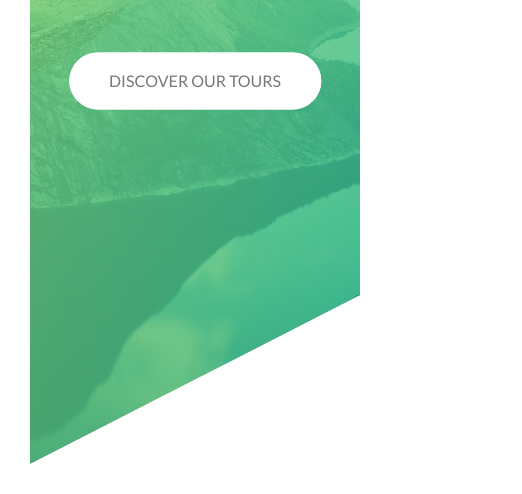
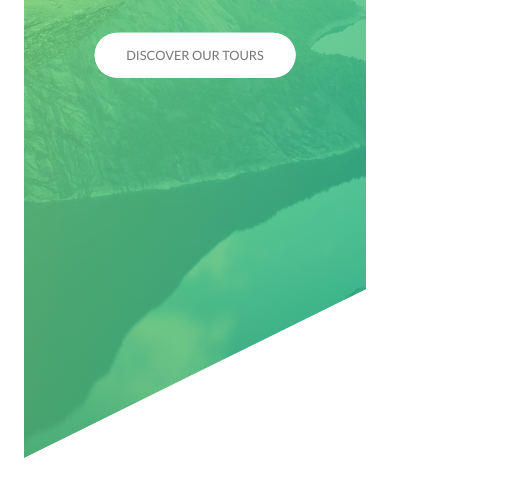
Before and after one commit to mikec-git/Natours, a website: page index.html in a window 390 px wide. Shown: the part 368-862 px from the top of the page, 522 px wide, since content can reach past the window. Drawn offline with nearby package versions, Linux system fonts and the light colour scheme; files that its build step writes are made by us from their sources.

Commit message:
Added media query manager in mixins file

```diff
--- a/sass/abstracts/_mixins.scss
+++ b/sass/abstracts/_mixins.scss
@@ -12,3 +12,33 @@
     left: 50%;
     transform: translate(-50%, -50%);
 }
+
+// MEDIA QUERY MANAGER
+/*
++1800px:        Big desktop
+[1200 - 1800]:  Our normal styles apply here
+900 - 1200px:   Tablet landscape
+600 - 900px:    Tablet portrait
+0 - 600px:      Phone
+
+$breakpoint argument choices:
+    - big-desktop
+    - tab-land
+    - tab-port
+    - phone
+*/
+
+@mixin respond($breakpoint) {
+    @if $breakpoint == big-desktop {
+        @media (min-width: 112.5em) { @content; } //1800px
+    }
+    @if $breakpoint == tab-land {
+        @media (max-width: 75em) { @content; } //1200px
+    }
+    @if $breakpoint == tab-port {
+        @media (max-width: 56.25em) { @content; }  //900px
+    }
+    @if $breakpoint == phone {
+        @media (max-width: 37.5em) { @content; } //600px
+    }
+}
--- a/sass/base/_base.scss
+++ b/sass/base/_base.scss
@@ -7,7 +7,23 @@
 
 html {
     /* Set the root font-size for easy relative measurements */
-    font-size: 62.5%;
+    font-size: 62.5%;       // 1 rem = 10 px
+
+    @include respond(big-desktop) {
+        font-size: 75%;     // 1 rem = 12 px
+    }
+
+    @include respond(tab-land) {
+        font-size: 56.25%;  // 1 rem = 9 px
+    }
+
+    @include respond(tab-port) {
+        font-size: 50%;     // 1 rem = 8 px
+    }
+
+    @include respond(phone) {
+        font-size: 50%;
+    }
 }
 
 body {
--- a/sass/components/_card.scss
+++ b/sass/components/_card.scss
@@ -128,10 +128,7 @@
 
     // BACK SIDE STYLING
     &__cta {
-        position: absolute;
-        top: 50%;
-        left: 50%;
-        transform: translate(-50%, -50%);
+        @include absCenter;
         width: 90%;
         text-align: center;
     }
```
